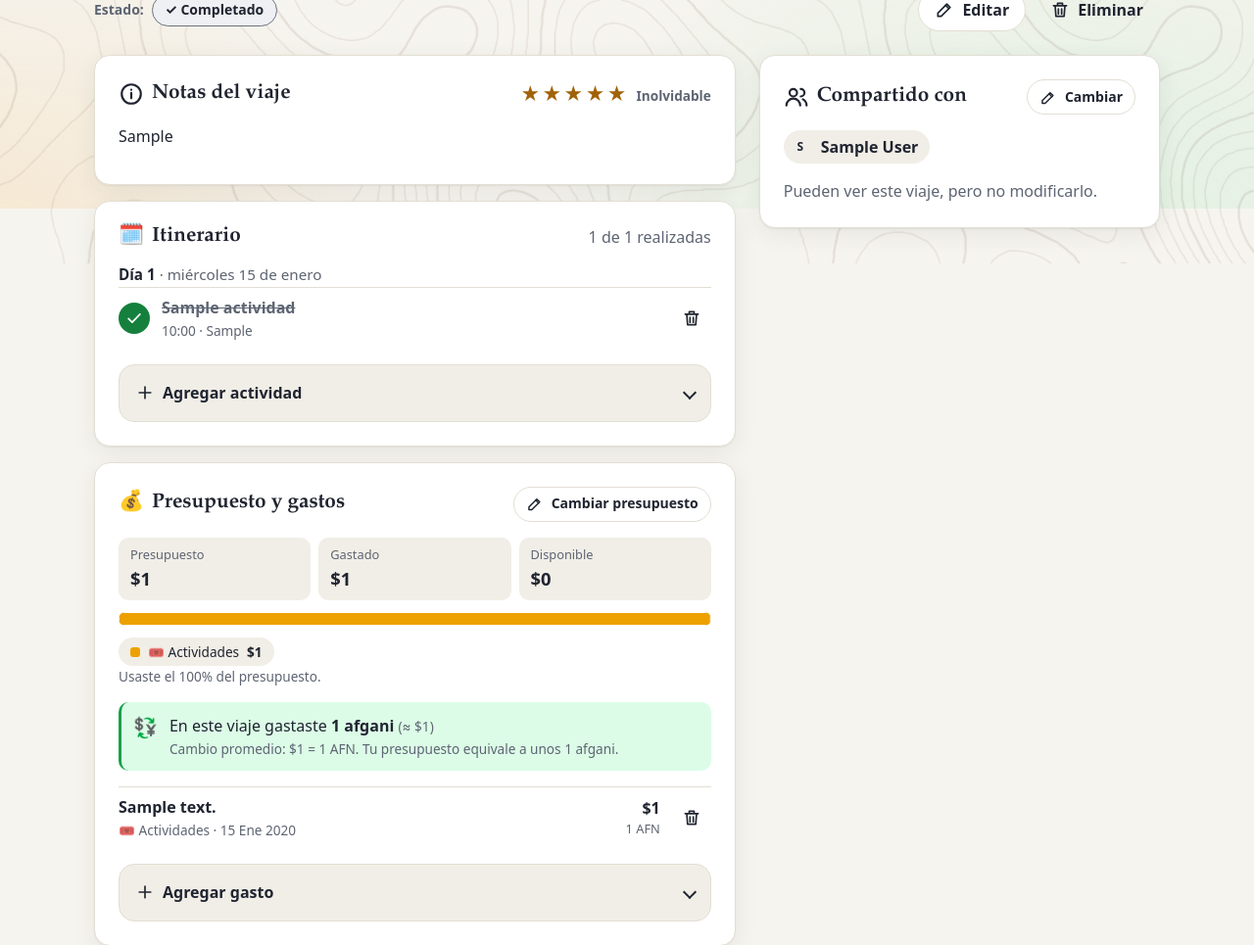
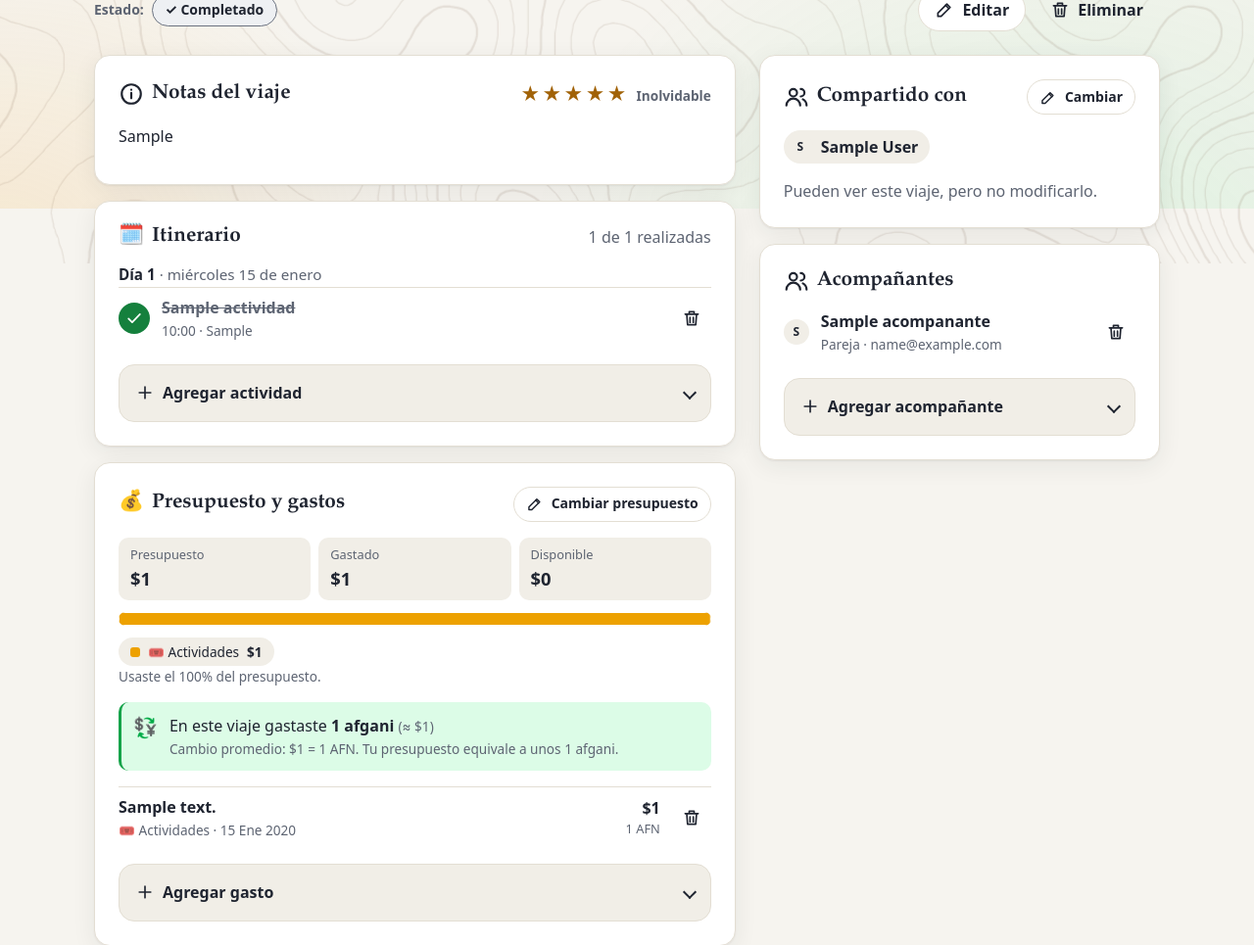
Before and after one commit to CarlosMatus00000008/BackEnd---Inacap, a Django app: page /viajes/1/ in a window 1280 px wide. Shown: the part 587-1552 px from the top of the page at 98% size. Run offline with Django 5.2, Linux system fonts and the light colour scheme; a user stored in the database is signed in; data comes from the database, SQL or seed files in the repository; tables that the repository leaves empty hold one stand-in row (values such as "Sample post"); grey boxes marked "Sample" are stand-in pictures.

Commit message:
Acompañantes del viaje: el dueño los agrega y quita, los compartidos los ven sin correo.
Co-Authored-By: Claude Opus 5.5 <noreply@anthropic.com>

```diff
--- a/static/css/app.css
+++ b/static/css/app.css
@@ -2835,6 +2835,38 @@
     border-radius: 3px;
   }
 
+  /* Acompañantes del viaje */
+  .acompanantes {
+    display: grid;
+    margin: 0;
+    padding: 0;
+    list-style: none;
+  }
+
+  .acompanantes li {
+    display: flex;
+    align-items: center;
+    gap: var(--e3);
+    padding: var(--e2) 0;
+    border-top: 1px solid var(--borde);
+  }
+
+  .acompanantes li:first-child {
+    border-top: 0;
+    padding-top: 0;
+  }
+
+  .acompanantes__texto {
+    display: grid;
+    flex: 1;
+    min-width: 0;
+  }
+
+  .acompanantes__texto span {
+    font-size: 0.85rem;
+    overflow-wrap: anywhere;
+  }
+
   .lista-gastos {
     display: grid;
     margin: var(--e4) 0 0;
--- /dev/null
+++ b/templates/viajes/_acompanante_campos.html
@@ -0,0 +1,10 @@
+{% load diario %}<form method="post" action="{% url 'viajes:acompanante_crear' viaje.pk %}" class="formulario">
+  {% csrf_token %}
+  {% include "parciales/errores_formulario.html" %}
+  {{ form.nombre.as_field_group }}
+  {{ form.relacion.as_field_group }}
+  {{ form.email.as_field_group }}
+  <div class="formulario__acciones">
+    <button type="submit" class="boton boton--primario">{% icono "check" %} Agregar</button>
+  </div>
+</form>
--- /dev/null
+++ b/templates/viajes/_acompanantes.html
@@ -0,0 +1,34 @@
+{% load diario %}{# Acompañantes: el dueño ve el correo y puede agregar o quitar; quien ve el viaje compartido, solo nombre y relación. #}
+<section id="acompanantes" class="tarjeta seccion-detalle" aria-labelledby="titulo-acompanantes">
+  <div class="tarjeta__titulo">
+    <h2 id="titulo-acompanantes">{% icono "usuarios" %} Acompañantes</h2>
+  </div>
+
+  {% if acompanantes %}
+    <ul class="acompanantes">
+      {% for acompanante in acompanantes %}
+        <li>
+          <span class="mini-avatar" aria-hidden="true">{{ acompanante.nombre|first|upper }}</span>
+          <div class="acompanantes__texto">
+            <strong>{{ acompanante.nombre }}</strong>
+            <span class="texto-suave">{{ acompanante.get_relacion_display }}{% if es_propietario and acompanante.email %} · {{ acompanante.email }}{% endif %}</span>
+          </div>
+          {% if es_propietario %}
+            <a class="boton boton--icono boton--fantasma" href="{% url 'viajes:acompanante_eliminar' viaje.pk acompanante.pk %}" aria-label="Quitar a {{ acompanante.nombre }}">{% icono "basura" %}</a>
+          {% endif %}
+        </li>
+      {% endfor %}
+    </ul>
+  {% else %}
+    <p class="texto-suave sin-margen">{% if es_propietario %}Aún no agregas con quién viajaste.{% else %}No se registraron acompañantes.{% endif %}</p>
+  {% endif %}
+
+  {% if es_propietario %}
+    <details class="desplegable mt-4">
+      <summary>{% icono "mas" %} Agregar acompañante</summary>
+      <div class="desplegable__contenido">
+        {% include "viajes/_acompanante_campos.html" with form=acompanante_form %}
+      </div>
+    </details>
+  {% endif %}
+</section>
--- a/templates/viajes/viaje_detalle.html
+++ b/templates/viajes/viaje_detalle.html
@@ -119,6 +119,9 @@
     {% endif %}
   </section>
 
+  {# ------------------- ACOMPAÑANTES (vista compartida) ------------------ #}
+  {% if not es_propietario %}{% include "viajes/_acompanantes.html" %}{% endif %}
+
   {# ----------------------------- ITINERARIO ---------------------------- #}
   {% include "viajes/_itinerario.html" %}
 
@@ -148,6 +151,8 @@
           <p class="texto-suave sin-margen">{% icono "candado" %} Solo tú puedes ver este viaje.</p>
         {% endif %}
       </section>
+
+      {% include "viajes/_acompanantes.html" %}
     </aside>
   {% endif %}
 </div>
--- a/viajes/forms.py
+++ b/viajes/forms.py
@@ -19,7 +19,7 @@ from PIL import Image, ImageOps
 
 from core.formularios import FechaInput, FormularioBase, TextoField, TextoLargoField
 
-from .models import Actividad, EnlaceFotos, EstadoViaje, FotoViaje, Gasto, Pais, Viaje
+from .models import Acompanante, Actividad, EnlaceFotos, EstadoViaje, FotoViaje, Gasto, Pais, Viaje
 from .monedas import MONEDA_DE_PAIS
 
 Usuario = get_user_model()
@@ -232,6 +232,21 @@ class GastoForm(FormularioBase, forms.ModelForm):
 
 
 # ---------------------------------------------------------------------------
+# Acompañantes
+# ---------------------------------------------------------------------------
+class AcompananteForm(FormularioBase, forms.ModelForm):
+    class Meta:
+        model = Acompanante
+        fields = ["nombre", "relacion", "email"]
+        field_classes = {"nombre": TextoField}
+        widgets = {"nombre": forms.TextInput(attrs={"placeholder": "Ej: Camila", "autocomplete": "off"})}
+
+    def __init__(self, *args, **kwargs):
+        super().__init__(*args, **kwargs)
+        self.fields["email"].widget.attrs.update(placeholder="Ej: camila@correo.cl", autocomplete="off")
+
+
+# ---------------------------------------------------------------------------
 # Itinerario
 # ---------------------------------------------------------------------------
 class ActividadForm(FormularioBase, forms.ModelForm):
--- a/viajes/models.py
+++ b/viajes/models.py
@@ -4,6 +4,7 @@ Modelos (tablas) del Diario de Viajes.
     Pais ──< Viaje >── Usuario (dueño)
                   ├──<< compartido_con (usuarios que pueden verlo, solo lectura)
                   ├──< Actividad   (itinerario día a día)
+                  ├──< Acompanante (con quién viajó: nombre, relación y correo opcional)
                   ├──< Gasto       (gastos del viaje, comparados con Viaje.presupuesto)
                   ├──< FotoViaje   (fotos guardadas en Supabase Storage)
                   └──< EnlaceFotos (enlaces privados para ver solo las fotos, enviados por WhatsApp)
@@ -374,6 +375,40 @@ class Actividad(models.Model):
 
 
 # ---------------------------------------------------------------------------
+# Acompañantes del viaje
+# ---------------------------------------------------------------------------
+class RelacionAcompanante(models.TextChoices):
+    PAREJA = "pareja", "Pareja"
+    FAMILIA = "familia", "Familia"
+    AMISTAD = "amistad", "Amistad"
+    TRABAJO = "trabajo", "Trabajo"
+    OTRA = "otra", "Otra"
+
+
+class Acompanante(models.Model):
+    """
+    Persona que viajó (o viajará) con el dueño. Solo el dueño la agrega o la elimina.
+    Quienes ven el viaje compartido ven su nombre y relación, pero no su correo.
+    """
+
+    viaje = models.ForeignKey(Viaje, on_delete=models.CASCADE, related_name="acompanantes", verbose_name="viaje")
+    nombre = models.CharField("nombre", max_length=80, validators=[validar_texto_con_letras])
+    relacion = models.CharField(
+        "relación", max_length=10, choices=RelacionAcompanante.choices, default=RelacionAcompanante.AMISTAD
+    )
+    email = models.EmailField("correo", blank=True, help_text="Opcional. Solo lo ves tú.")
+    creado = models.DateTimeField("creado", auto_now_add=True)
+
+    class Meta:
+        verbose_name = "acompañante"
+        verbose_name_plural = "acompañantes"
+        ordering = ["creado"]
+
+    def __str__(self):
+        return f"{self.nombre} ({self.get_relacion_display()})"
+
+
+# ---------------------------------------------------------------------------
 # Gastos del viaje
 # ---------------------------------------------------------------------------
 class CategoriaGasto(models.TextChoices):
--- a/viajes/senales.py
+++ b/viajes/senales.py
@@ -16,7 +16,7 @@ from django.db import DEFAULT_DB_ALIAS, transaction
 logger = logging.getLogger("viajes")
 
 GRUPO_VIAJEROS = "Viajeros"
-MODELOS_CON_CRUD = ("viaje", "actividad", "gasto", "fotoviaje", "enlacefotos")
+MODELOS_CON_CRUD = ("viaje", "actividad", "gasto", "fotoviaje", "enlacefotos", "acompanante")
 ACCIONES = ("view", "add", "change", "delete")
 
 
--- a/viajes/urls.py
+++ b/viajes/urls.py
@@ -2,7 +2,7 @@
 
 from django.urls import path
 
-from .views import compartir, crear, editar, eliminar, estadisticas, fotos, gastos, itinerario, lectura
+from .views import acompanantes, compartir, crear, editar, eliminar, estadisticas, fotos, gastos, itinerario, lectura
 
 app_name = "viajes"
 
@@ -31,6 +31,12 @@ urlpatterns = [
         itinerario.ActividadEliminarView.as_view(),
         name="actividad_eliminar",
     ),
+    path("viajes/<int:pk>/acompanantes/nuevo/", acompanantes.AcompananteCrearView.as_view(), name="acompanante_crear"),
+    path(
+        "viajes/<int:pk>/acompanantes/<int:acompanante_pk>/eliminar/",
+        acompanantes.AcompananteEliminarView.as_view(),
+        name="acompanante_eliminar",
+    ),
     path("viajes/<int:pk>/gastos/nuevo/", gastos.GastoCrearView.as_view(), name="gasto_crear"),
     path("viajes/<int:pk>/gastos/<int:gasto_pk>/eliminar/", gastos.GastoEliminarView.as_view(), name="gasto_eliminar"),
     path("viajes/<int:pk>/fotos/subir/", fotos.FotosSubirView.as_view(), name="fotos_subir"),
--- a/viajes/views/__init__.py
+++ b/viajes/views/__init__.py
@@ -8,6 +8,7 @@ Vistas del diario de viajes, separadas por operación CRUD:
     eliminar.py      DELETE → eliminar viaje (con confirmación)
     itinerario.py    agregar, marcar como realizadas y eliminar actividades del itinerario
     gastos.py        agregar y eliminar gastos de un viaje (se comparan con su presupuesto)
+    acompanantes.py  agregar y eliminar acompañantes de un viaje
     fotos.py         subir y eliminar fotos de un viaje (Supabase Storage)
     compartir.py     enlaces privados para ver solo las fotos de un viaje (se envían por WhatsApp)
 
--- a/viajes/views/lectura.py
+++ b/viajes/views/lectura.py
@@ -9,9 +9,9 @@ from django.db.models import Count, Q, Sum
 from django.utils import timezone
 from django.views.generic import DetailView, ListView
 
-from ..forms import ActividadForm, CompartirFotosForm, FiltroViajesForm, FotosForm, GastoForm
+from ..forms import AcompananteForm, ActividadForm, CompartirFotosForm, FiltroViajesForm, FotosForm, GastoForm
 from ..mixins import AccesoMixin, PaginacionTolerante
-from ..models import Actividad, CategoriaGasto, EstadoViaje, FotoViaje, Gasto, Pais, Viaje
+from ..models import Acompanante, Actividad, CategoriaGasto, EstadoViaje, FotoViaje, Gasto, Pais, Viaje
 from ..monedas import nombre_moneda
 from .itinerario import dia_sugerido
 
@@ -102,6 +102,7 @@ class ViajeDetalleView(AccesoMixin, DetailView):
         contexto.update(
             es_propietario=viaje.es_de(self.request.user),
             dias_restantes=self.dias_restantes(viaje),
+            acompanantes=viaje.acompanantes.all(),
             compartido_con=viaje.compartido_con.order_by("username"),
             **self.itinerario(viaje),
             fotos=viaje.fotos.all(),
@@ -114,6 +115,7 @@ class ViajeDetalleView(AccesoMixin, DetailView):
                 instance=Actividad(viaje=viaje), initial={"fecha": dia_sugerido(viaje)}
             )
             contexto["gasto_form"] = GastoForm(instance=Gasto(viaje=viaje))
+            contexto["acompanante_form"] = AcompananteForm(instance=Acompanante(viaje=viaje))
             contexto["fotos_form"] = FotosForm(viaje=viaje)
             contexto["compartir_form"] = CompartirFotosForm()
         return contexto
```
Also changed, not shown: templates/viajes/acompanante_form.html (added, +19 -0 lines), viajes/admin.py (+8 -2 lines), viajes/tests/test_acompanantes.py (added, +89 -0 lines), viajes/views/acompanantes.py (added, +57 -0 lines), viajes/migrations/0009_acompanantes.py (added).
